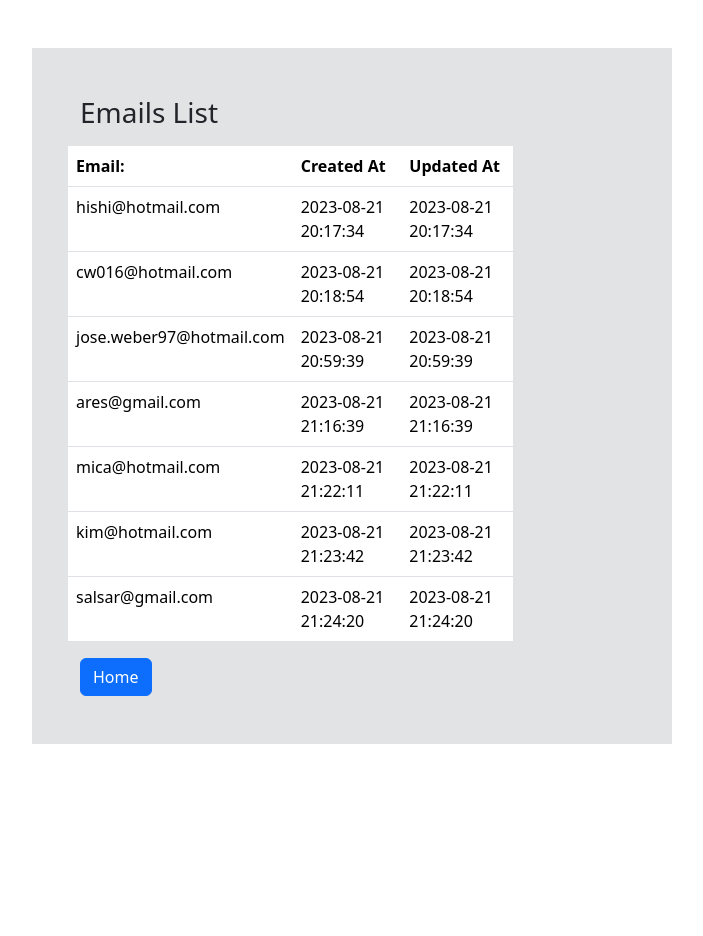
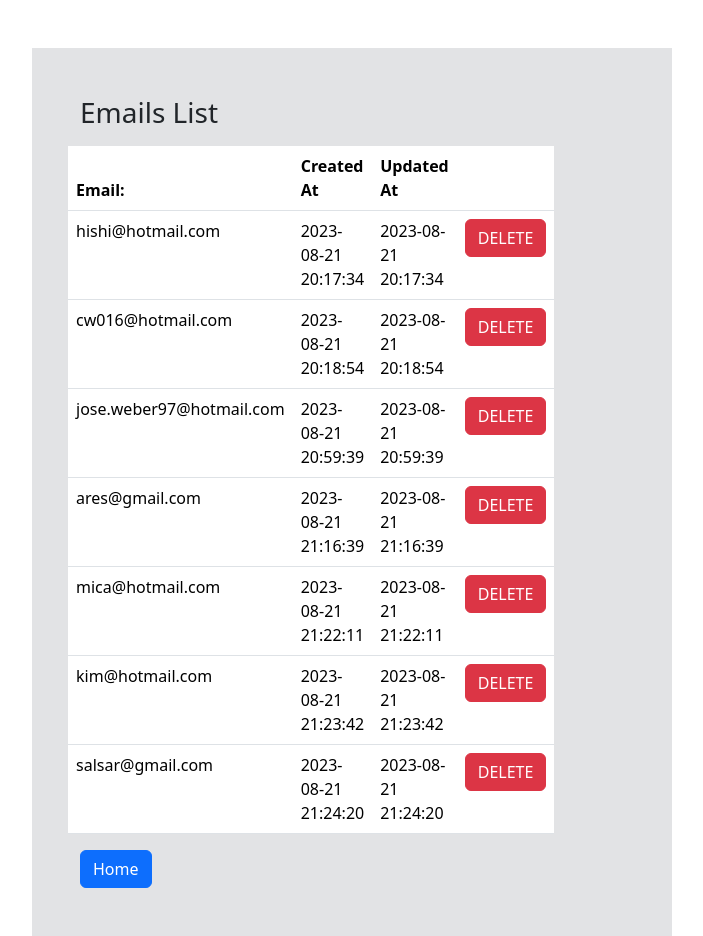
Before and after one commit to Seph1986/202306_flask_mysql, a Flask app: page /data/ in a window 1280 px wide. Shown: the whole page, without its empty margins (288-991 px from the left). Before the commit the page ends 744 px from the top, so only its background shows below. Run offline with Flask 3, Linux system fonts and the light colour scheme; data comes from the database, SQL or seed files in the repository.

Commit message:
Agregando DELETE

```diff
--- a/PRACTICE/5.Validacion con DB/app/controllers/controllers.py
+++ b/PRACTICE/5.Validacion con DB/app/controllers/controllers.py
@@ -44,3 +44,14 @@ def email_data():
 
 
     return render_template("form/data.html", emails = emails)
+
+@app.route("/delete/<int:id>")
+def delete_user(id):
+
+    data = {
+        "id": id
+    }
+
+    Email.delete_address(data)
+
+    return redirect(url_for("email_data"))
--- a/PRACTICE/5.Validacion con DB/app/models/email.py
+++ b/PRACTICE/5.Validacion con DB/app/models/email.py
@@ -14,6 +14,7 @@ EMAIL_REGEX = re.compile(r'^[a-zA-Z0-9.+_-]+@[a-zA-Z0-9._-]+\.[a-zA-Z]+$')
 class Email:
 
     def __init__(self, data: dict) -> None:
+        self.id = data["id"]
         self.email_adress = data["email"]
         self.created_at = data["created_at"]
         self.updated_at = data["updated_at"]
@@ -49,6 +50,14 @@ class Email:
         return all_adresses
 
 
+    @classmethod
+    def delete_address(cls, data):
+
+        query = "DELETE FROM users_emails WHERE id = %(id)s"
+
+        connect_to_my_sql("emails").query_db(query,data)
+
+
     @staticmethod
     def validate_form(form):
         validation = True
--- a/PRACTICE/5.Validacion con DB/app/templates/form/data.html
+++ b/PRACTICE/5.Validacion con DB/app/templates/form/data.html
@@ -24,6 +24,7 @@
                   <th scope="col">Email:</th>
                   <th scope="col">Created At</th>
                   <th scope="col">Updated At</th>
+                  <th scope="col"></th>
                 </tr>
               </thead>
               <tbody>
@@ -33,6 +34,7 @@
                   <td>{{email.email_adress}}</td>
                   <td>{{email.created_at}}</td>
                   <td>{{email.updated_at}}</td>
+                  <td><a class="btn btn-danger" href="{{ url_for('delete_user', id = email.id) }}">DELETE</a></td>
                 </tr>
                 {% endfor %}
 
```
